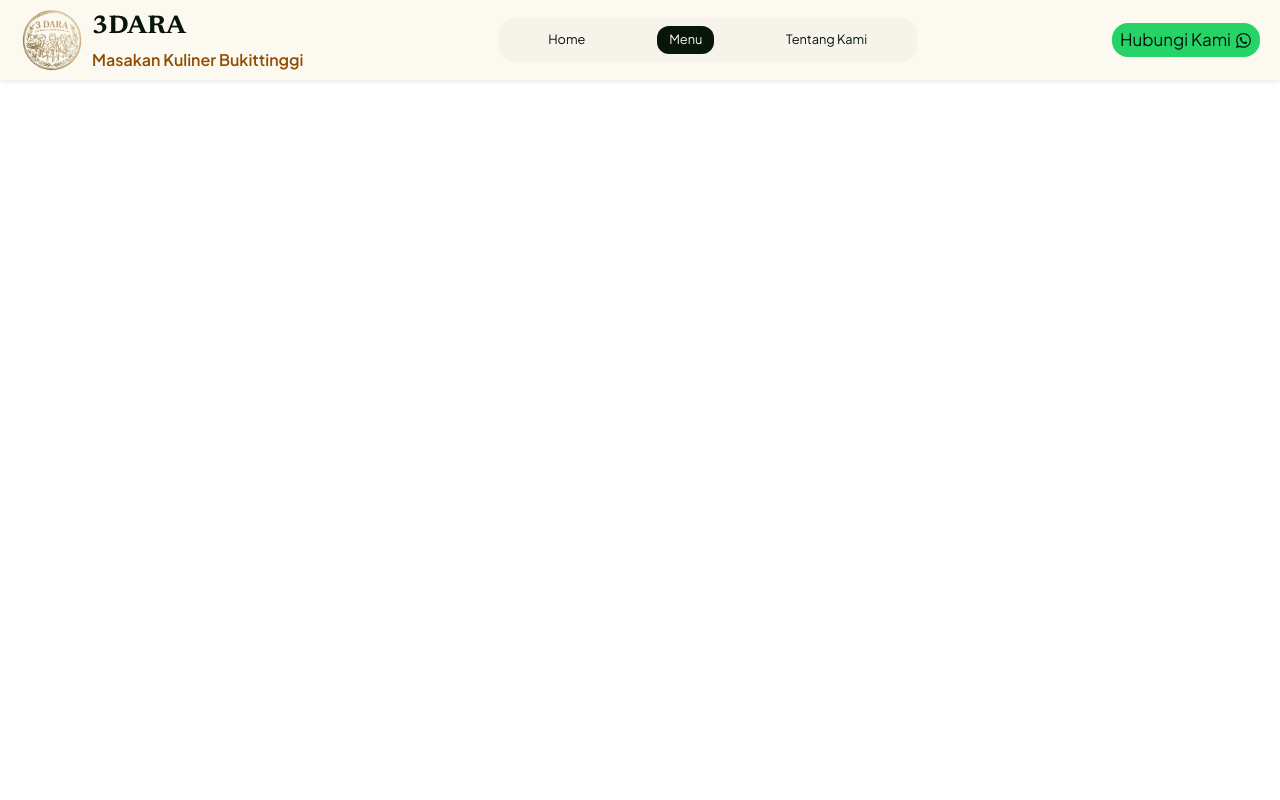
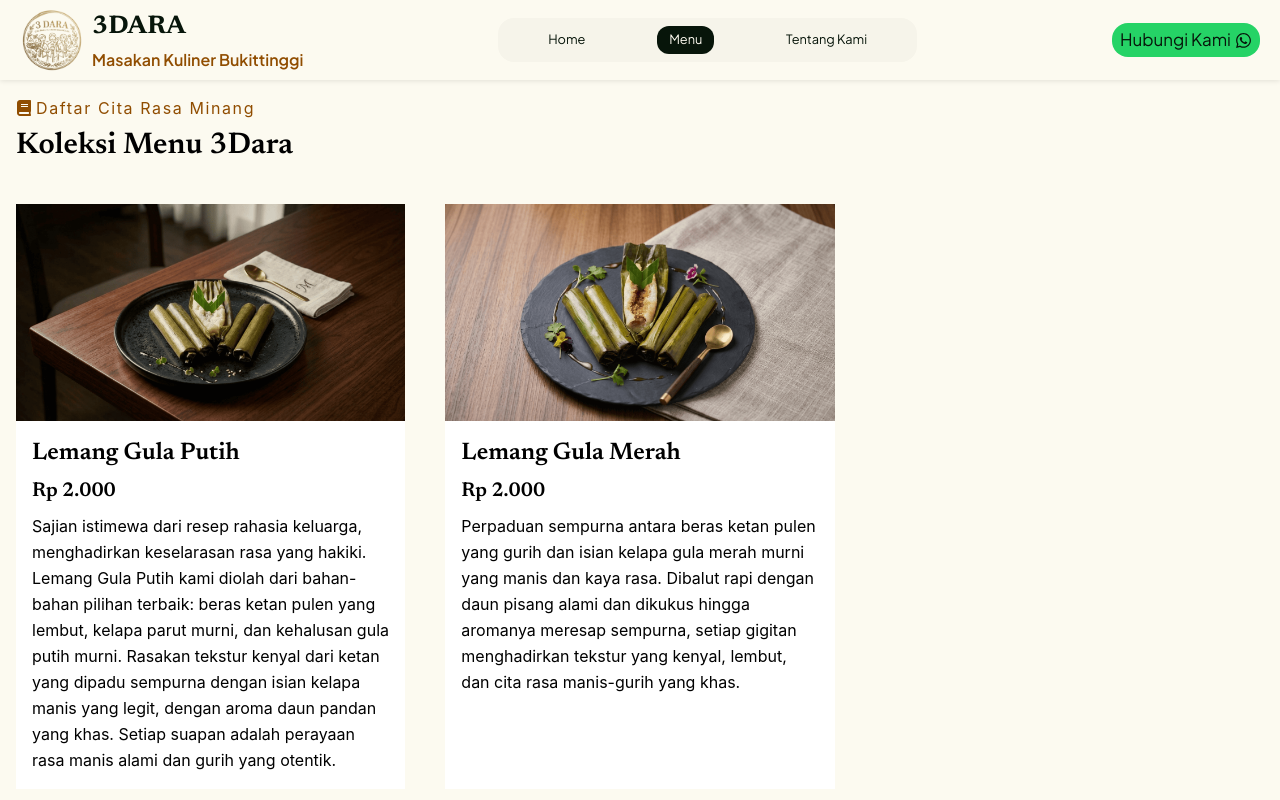
Before and after one commit to rizkycodes3/3dara, a React (Vite) app: page /menu in a window 1280 px wide. Shown: the top 800 px of the page. Built offline with nearby package versions, Linux system fonts and the light colour scheme.

Commit message:
redesign: finalizing the menu page

```diff
--- a/src/App.jsx
+++ b/src/App.jsx
@@ -2,6 +2,7 @@ import { Routes, Route } from "react-router-dom";
 
 import Navbar from "./components/Navbar";
 import Home from "./components/Home";
+import Menu from "./components/Menu";
 
 const App = () => {
   return (
@@ -9,6 +10,7 @@ const App = () => {
       <Navbar />
       <Routes>
         <Route path="/" element={<Home />} />
+        <Route path="/menu" element={<Menu />} />
       </Routes>
     </div>
   );
--- a/src/components/Home.jsx
+++ b/src/components/Home.jsx
@@ -59,7 +59,7 @@ const Home = () => {
       {/* menu */}
       <section className="bg-primary p-4 pb-20 lg:p-10 lg:pb-40 lg:px-50">
         <div className="flex flex-col gap-1 lg:flex-row lg:justify-between">
-          <h1 className="text-2xl font-Newsreader font-semibold">Varian Menu Kami</h1>
+          <h1 className="text-2xl font-Newsreader font-semibold">Varian Menu Unggulan Kami</h1>
           <Link to="/menu" className="flex gap-1 text-text-secondary text-sm h-fit">
             Lihat Semua Menu <FaArrowRight className="self-center" />
           </Link>
--- a/src/components/Menu.jsx
+++ b/src/components/Menu.jsx
@@ -1,37 +1,31 @@
-import { useEffect } from "react";
-import { Catalog } from "../data";
-import AOS from "aos";
-import "aos/dist/aos.css";
+import Footer from "./Footer";
+
+import { catalog } from "../data";
+
+import { FaBook } from "react-icons/fa";
 
 const Menu = () => {
-  useEffect(() => {
-    AOS.init({
-      duration: 1000,
-      once: true,
-      offset: 200,
-    });
-  }, []);
-
   return (
-    <section className="bg-surface-dim px-5 py-10">
-      <h2 className="text-secondary text-xl font-bold text-center">Hidangan Khas Kami</h2>
-      <ul className="mt-10 flex flex-col items-center gap-20 lg:px-20">
-        {Catalog.map((item) => {
-          return (
-            <li
-              key={item.id}
-              className="bg-surface-low rounded-2xl p-5 grid grid-rows-[2fr,1fr] gap-5 sm:w-2/3 sm:mx-auto lg:grid-cols-[1fr,2fr] lg:w-[90%]"
-              data-aos={item.animated}
-            >
-              <img src={item.image} alt={item.title} className="rounded-2xl lg:row-[1/3] lg:col-[1/2] lg:w-full lg:h-80" />
-              <div className="lg:col-[2/3]">
-                <h3 className="text-surface-tint text-2xl font-playfair font-bold mb-5">{item.title}</h3>
-                <p className="text-tertiary">{item.desc}</p>
+    <section className="bg-secondary">
+      <div className="p-4">
+        <span className="flex items-center gap-1 text-text-secondary tracking-widest">
+          <FaBook /> Daftar Cita Rasa Minang
+        </span>
+        <h1 className="font-Newsreader font-semibold text-3xl mt-2 mb-10">Koleksi Menu 3Dara</h1>
+        <ul className="grid grid-rows-2 gap-10 mb-20 md:grid-cols-2 md:grid-rows-1 lg:grid-cols-3">
+          {catalog.map((item) => (
+            <li key={item.id} className="bg-white">
+              <img src={item.image} alt={item.title} />
+              <div className="p-4 flex flex-col gap-2">
+                <h1 className="font-Newsreader font-semibold text-2xl">{item.title}</h1>
+                <span className="text-xl font-Newsreader font-semibold">Rp {item.price.toLocaleString("id-ID")}</span>
+                <p className="text-base/relaxed">{item.desc}</p>
               </div>
             </li>
-          );
-        })}
-      </ul>
+          ))}
+        </ul>
+      </div>
+      <Footer />
     </section>
   );
 };
--- a/src/data.js
+++ b/src/data.js
@@ -14,6 +14,7 @@ export const catalog = [
     id: 1,
     title: "Lemang Gula Putih",
     image: lemangPutih,
+    price: 2000,
     desc: "Sajian istimewa dari resep rahasia keluarga, menghadirkan keselarasan rasa yang hakiki. Lemang Gula Putih kami diolah dari bahan-bahan pilihan terbaik: beras ketan pulen yang lembut, kelapa parut murni, dan kehalusan gula putih murni. Rasakan tekstur kenyal dari ketan yang dipadu sempurna dengan isian kelapa manis yang legit, dengan aroma daun pandan yang khas. Setiap suapan adalah perayaan rasa manis alami dan gurih yang otentik.",
     animated: "fade-left",
   },
@@ -21,6 +22,7 @@ export const catalog = [
     id: 2,
     title: "Lemang Gula Merah",
     image: lemangMerah,
+    price: 2000,
     desc: "Perpaduan sempurna antara beras ketan pulen yang gurih dan isian kelapa gula merah murni yang manis dan kaya rasa. Dibalut rapi dengan daun pisang alami dan dikukus hingga aromanya meresap sempurna, setiap gigitan menghadirkan tekstur yang kenyal, lembut, dan cita rasa manis-gurih yang khas.",
     animated: "fade-right",
   },
```
